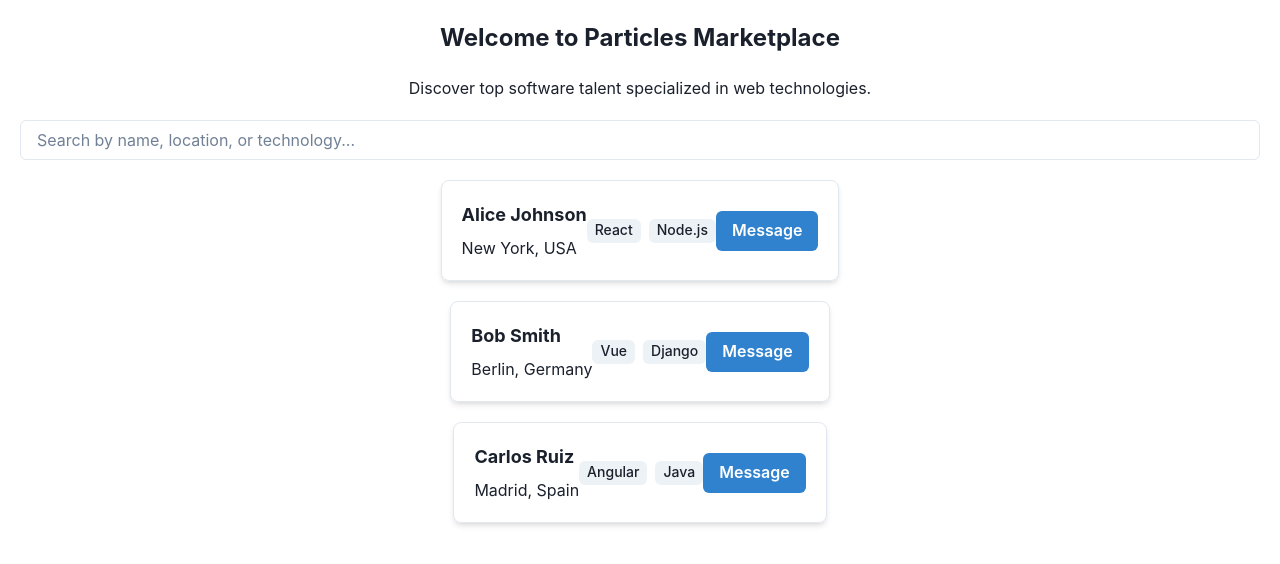
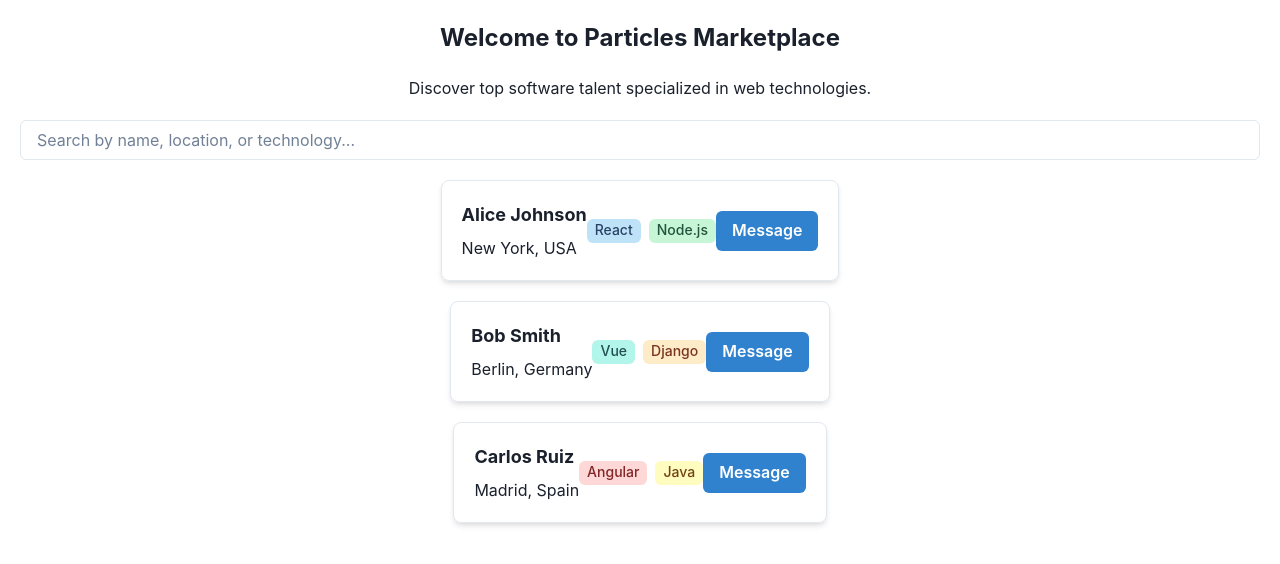
Before and after one commit to GPT-Engineer-App-Dev/digital-skills-hub, a React (Vite) app: page / in a window 1280 px wide. Shown: the top 564 px of the page. Built offline with nearby package versions, Linux system fonts and the light colour scheme.

Commit message:
Enhanced visual distinction of technology tags in the Particles marketplace with dynamic colors.

```diff
--- a/src/pages/Index.jsx
+++ b/src/pages/Index.jsx
@@ -1,4 +1,4 @@
-import { Box, Flex, Text, Input, Button, VStack, HStack, Tag, useMediaQuery } from '@chakra-ui/react';
+import { Box, Flex, Text, Input, Button, VStack, HStack, Tag, useMediaQuery, useColorModeValue } from '@chakra-ui/react';
 import { useState } from 'react';
 
 const developers = [
@@ -34,7 +34,17 @@ const Index = () => {
               <Text>{dev.location}</Text>
             </VStack>
             <HStack spacing={2}>
-              {dev.technologies.map(tech => <Tag key={tech}>{tech}</Tag>)}
+              {dev.technologies.map(tech => {
+                const tagColor = useColorModeValue({
+                  'React': 'blue',
+                  'Node.js': 'green',
+                  'Vue': 'teal',
+                  'Django': 'orange',
+                  'Angular': 'red',
+                  'Java': 'yellow'
+                }[tech], 'gray');
+                return <Tag key={tech} colorScheme={tagColor}>{tech}</Tag>;
+              })}
             </HStack>
             <Button colorScheme="blue">Message</Button>
           </Flex>
```
